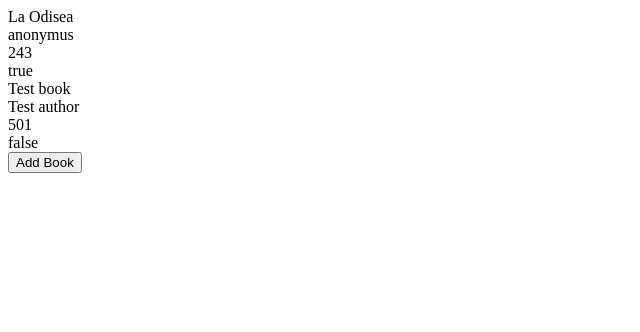
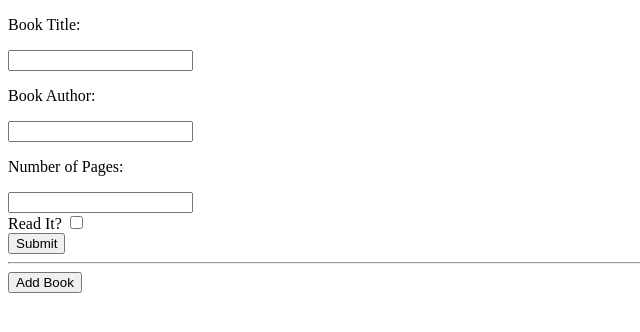
Before and after one commit to nriqu322/Library, a plain HTML site: page index.html in a window 1280 px wide. Shown: the whole page, without its empty margins (0-640 px from the left). Drawn offline with Linux system fonts and the light colour scheme.

Commit message:
Add form submit function

```diff
--- a/index.html
+++ b/index.html
@@ -6,11 +6,23 @@
   <title>Library</title>
 </head>
 <body>
+<form id='book-form' onsubmit="createBook">
+  <p>Book Title:</p>
+  <input type="text" id='input-title' name="input-title" value=""><br>
+  <p>Book Author:</p>
+  <input type="text" id='input-author' name="input-author" value=""><br>
+  <p>Number of Pages:</p>
+  <input type="number" id='input-pages' name="input-number" value=""><br>
+  <span>Read It?</span>
+  <input type="checkbox" id='input-read' name="input-read"><br>
+  <input type="submit" id='input-submit' name="input-submit" value="Submit">
+</form>
+<hr>
   <div class="library-list">
 
   </div>
 
-  <button>Add Book</button>
+  <button id='btn'>Add Book</button>
 
   <script type="text/javascript" src='script.js'></script>
 </body>
--- a/script.js
+++ b/script.js
@@ -13,6 +13,8 @@ function addBookToLibrary(obj) {
 }
 
 function render(library) {
+
+  // document.getElementsByClassName('library-list').innerHTML = '';
 
   for (let i = 0; i < library.length; i++) {
     const book = document.createElement('div');
@@ -50,6 +52,42 @@ function render(library) {
 
 const book1 = new Book('La Odisea', 'anonymus', 243, true);
 const book2 = new Book('Test book', 'Test author', 501, false);
-addBookToLibrary(book1);
-addBookToLibrary(book2);
+
+document.getElementById('book-form').onsubmit = function createBook(form) {
+  console.log('Works') ;
+
+  const title = document.getElementById('input-title').value;
+  const author = document.getElementById('input-author').value;
+  const pages = document.getElementById('input-pages').value;
+  const read = document.getElementById('input-read').checked;
+
+  book = new Book(title, author, pages, read);
+
+  console.log(book);
+  //let inputs = form.getElementsByTagName('input');
+  //let values = {} ;
+
+  /*
+  for(let i = 0 ; i < inputs.length ; i++){
+    values[inputs[i].title] = inputs[i].value ;
+    values[inputs[i].author] = inputs[i].value ;
+    values[inputs[i].pages] = inputs[i].value ;
+    values[inputs[i].read] = inputs[i].value ;
+  }
+  */
+  return false;
+}
+
+// document.getElementById('btn').addEventListener('click', createBook);
+
+/*
+function myFunction() {
+  document.getElementById("demo").innerHTML = "You Clicked";
+}
+
+document.getElementById("demo").addEventListener("click", myFunction);
+*/
+
+
+//addBookToLibrary(book2);
 render(myLibrary);
```
